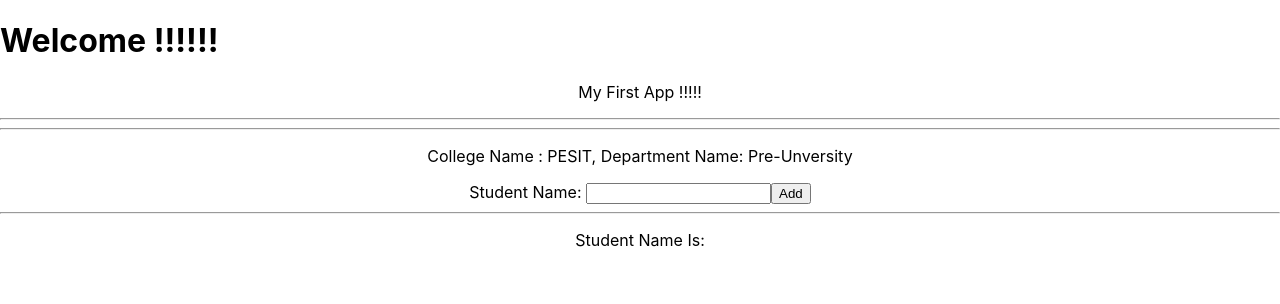
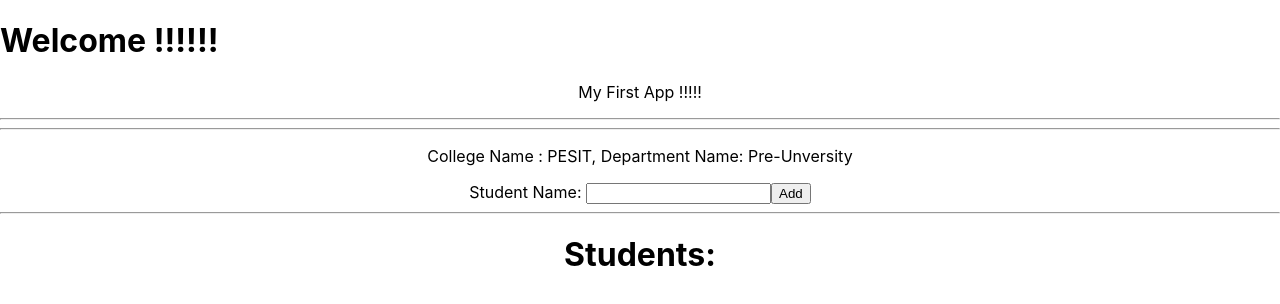
Before and after one commit to vinoddsce/first-react-app, a React (Create React App) app: page / in a window 1280 px wide. Shown: the top 304 px of the page. Built offline with nearby package versions, Linux system fonts and the light colour scheme.

Commit message:
Adding functional component

```diff
--- a/src/App.js
+++ b/src/App.js
@@ -1,22 +1,26 @@
 import React, { Component } from 'react';
 import './App.css';
 import Department from './components/Department';
-import StudentList from './components/StudentList';
+import StudentList from './components/student/StudentList';
 
 class App extends Component {
 
   constructor(props) {
     super(props);
     this.state = {
-      stdName: ''
+      students: []
     }
     this.addStudent = this.addStudent.bind(this);
   }
 
   addStudent(name) {
     console.log("App->addStudent(): ", name);
+
+    var temp = this.state.students;
+    temp.push(name);
+
     this.setState({
-      stdName: name
+      students: temp
     })
   }
 
@@ -29,7 +33,7 @@ class App extends Component {
         <hr></hr>
         <Department addStudent={this.addStudent} />
         <hr></hr>
-        <StudentList stdName={this.state.stdName} />
+        <StudentList students={this.state.students} />
       </div>
     );
   }
--- a/src/components/Department.js
+++ b/src/components/Department.js
@@ -25,9 +25,7 @@ class Department extends Component {
         console.log("Department -> render()");
         return (
             <div>
-
                 <p>College Name : {this.state.collegeName}, Department Name: {this.state.departmentName}</p>
-
                 Student Name: <input type="text" onChange={this.onNameChange} />
                 <button onClick={this.addStudentClicked}>Add</button>
             </div>
--- a/src/components/StudentList.js
+++ /dev/null
@@ -1,18 +0,0 @@
-import React, { Component } from 'react';
-
-
-class StudentList extends Component {
-    constructor(props) {
-        super(props);
-        this.state = {}
-    }
-    render() {
-        return (
-            <div>
-                <p>Student Name Is: <span style={{ color: 'green' }}>{this.props.stdName}</span></p>
-            </div>
-        );
-    }
-}
-
-export default StudentList;
--- /dev/null
+++ b/src/components/student/Student.js
@@ -0,0 +1,7 @@
+import React from 'react';
+
+const Student = (props) => {
+    return <p style={{ color: 'green' }}>Name Is : {props.name}</p>
+}
+
+export default Student;
--- /dev/null
+++ b/src/components/student/StudentList.js
@@ -0,0 +1,43 @@
+import React, { Component } from 'react';
+
+import Student from './Student';
+
+class StudentList extends Component {
+    constructor(props) {
+        super(props);
+        this.state = {}
+    }
+    render() {
+        return (
+            <div>
+                <h1>Students: </h1>
+                {
+                    this.props.students.map((name) => {
+                        return <Student name={name} />
+                    })
+                }
+            </div>
+        );
+    }
+}
+
+// const arr_fun = (param_list_optional) => {
+//     return "Hi"
+// }
+
+
+
+// const StudentList = (props) => {
+//     return (
+// <div>
+//     <h1>Students: </h1>
+//     {
+//         props.students.map((name) => {
+//             return <Student name={name} />
+//         })
+//     }
+// </div>
+//     );
+// }
+
+export default StudentList;
```
Also changed, not shown: test.js (+16 -9 lines).
